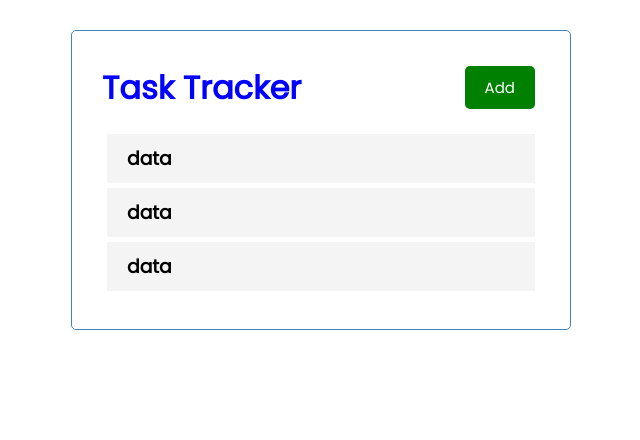
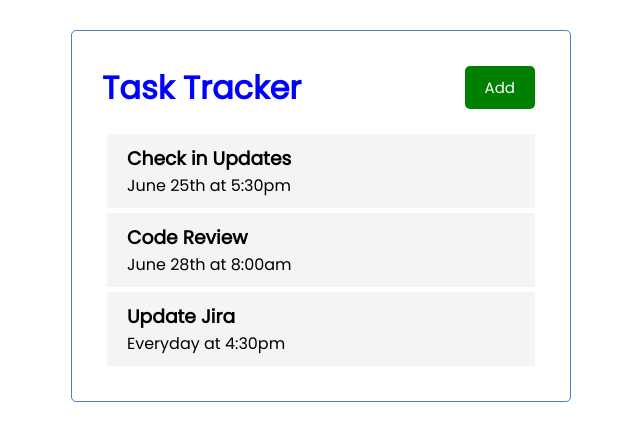
Before and after one commit to Kensaigm/React-Task-Tracker, a React (Create React App) app: page / in a window 1280 px wide. Shown: the top 440 px of the page, without its empty margins (319-959 px from the left). Built offline with nearby package versions, Linux system fonts and the light colour scheme.

Commit message:
Updated Task and Tasks
Added day to task output

```diff
--- a/src/components/Task.js
+++ b/src/components/Task.js
@@ -1,7 +1,8 @@
-const Task = () => {
+const Task = ({ task }) => {
     return (
         <div className='task'>
-            <h3>data</h3>
+            <h3>{task.text}</h3>
+            <p>{task.day}</p>
         </div>
     )
 }
--- a/src/components/Tasks.js
+++ b/src/components/Tasks.js
@@ -4,7 +4,7 @@ const Tasks = ({ tasks }) => {
     return (
         <>
             {tasks.map((task) => (
-                <Task key={task.id}>{task.text}</Task>
+                <Task key={task.id} task={task} />
             ))}
         </>
     )
```
